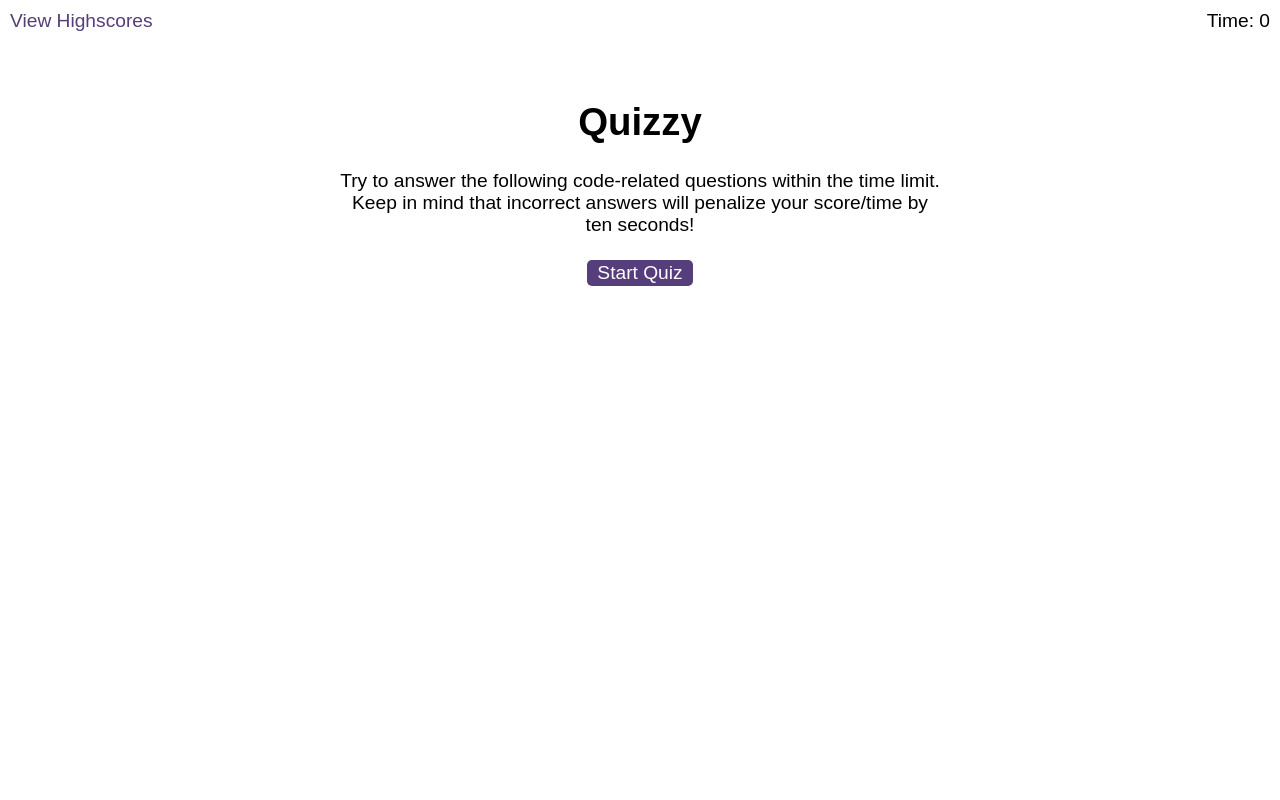
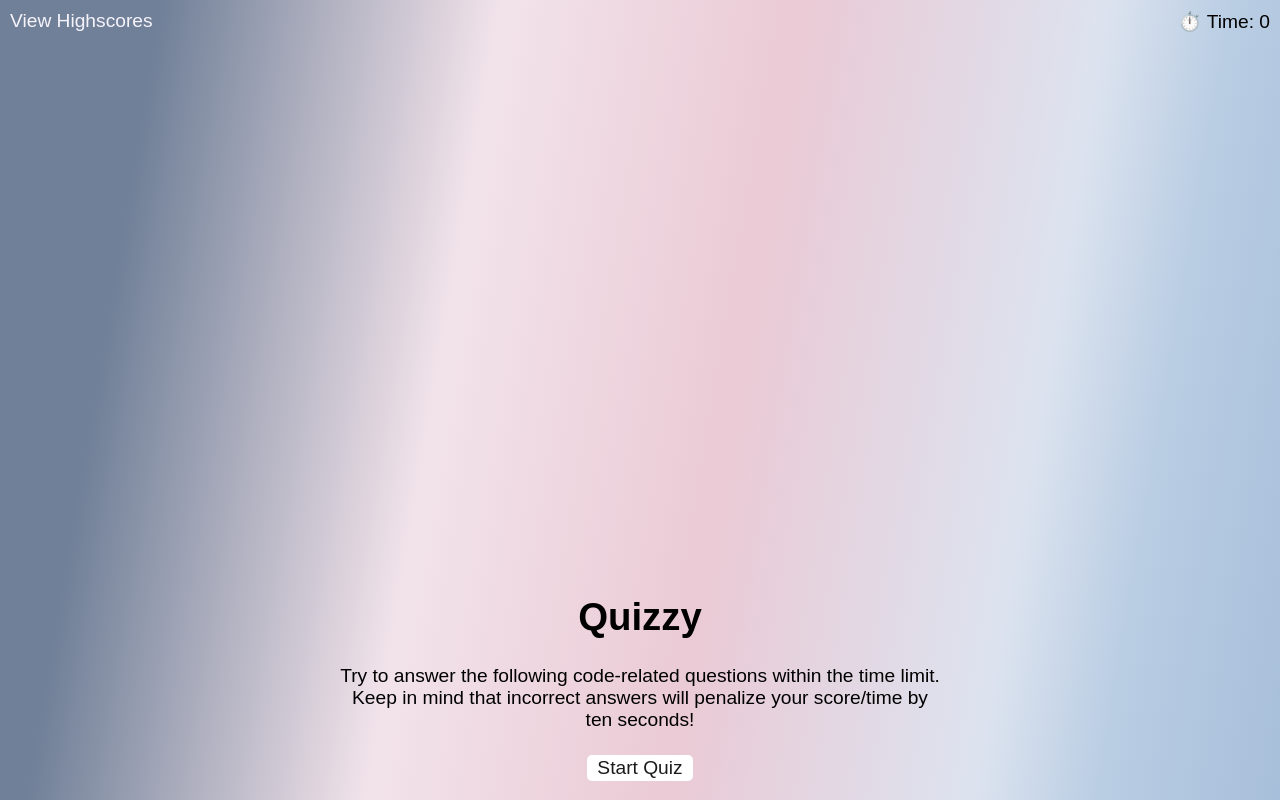
Before and after one commit to lgarced/Quizzy, a plain HTML site: page index.html in a window 1280 px wide. Shown: the top 800 px of the page. Drawn offline with Linux system fonts and the light colour scheme.

Commit message:
Final Changes for today.

```diff
--- a/index.html
+++ b/index.html
@@ -12,7 +12,7 @@
   <body>
     <div class="scores"><a href="highscores.html">View Highscores</a></div>
 
-    <div class="timer">Time: <span id="time">0</span></div>
+    <div class="timer"> ⏱️ Time: <span id="time">0</span></div>
 
     <div class="wrapper">
       <div id="start-screen" class="start">
--- a/style.css
+++ b/style.css
@@ -1,16 +1,32 @@
 body {
   font-family: Arial;
   font-size: 120%;
+  background: linear-gradient(
+    99.6deg,
+    rgb(112, 128, 152) 10.6%,
+    rgb(242, 227, 234) 32.9%,
+    rgb(234, 202, 213) 52.7%,
+    rgb(220, 227, 239) 72.8%,
+    rgb(185, 205, 227) 81.1%,
+    rgb(154, 180, 212) 102.4%
+  );
+  background-repeat: no-repeat;
+  margin-top: 395px;
+  margin-bottom: 350px;
+  padding-top: 100px;
+  padding-bottom: 300px;
 }
 
 a {
-    color: #563d7c;
+  color: #f6f3fb;
   text-decoration: none;
   transition: color 0.1s;
+  border-radius: 1vh;
+  border-color: #f6f3fb;
 }
 
 a:hover {
-    color: #8570a5;
+  color: #c9c0d6;
 }
 
 button {
@@ -18,10 +34,10 @@ button {
   margin: 5px;
   cursor: pointer;
   font-size: 100%;
-    background-color: #563d7c;
+  background-color: #ffffff;
   border-radius: 5px;
   padding: 2px 10px;
-    color: white;
+  color: rgb(28, 26, 26);
   border: 0;
   transition: background-color 0.1s;
 }
```
Lines whose indentation alone changed are shown as unchanged.
